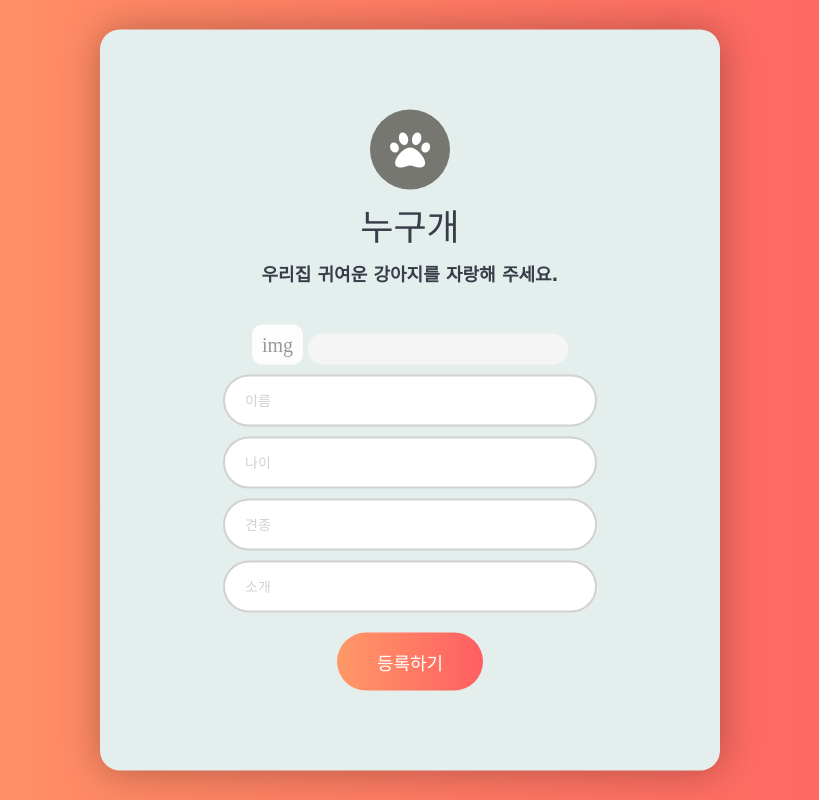
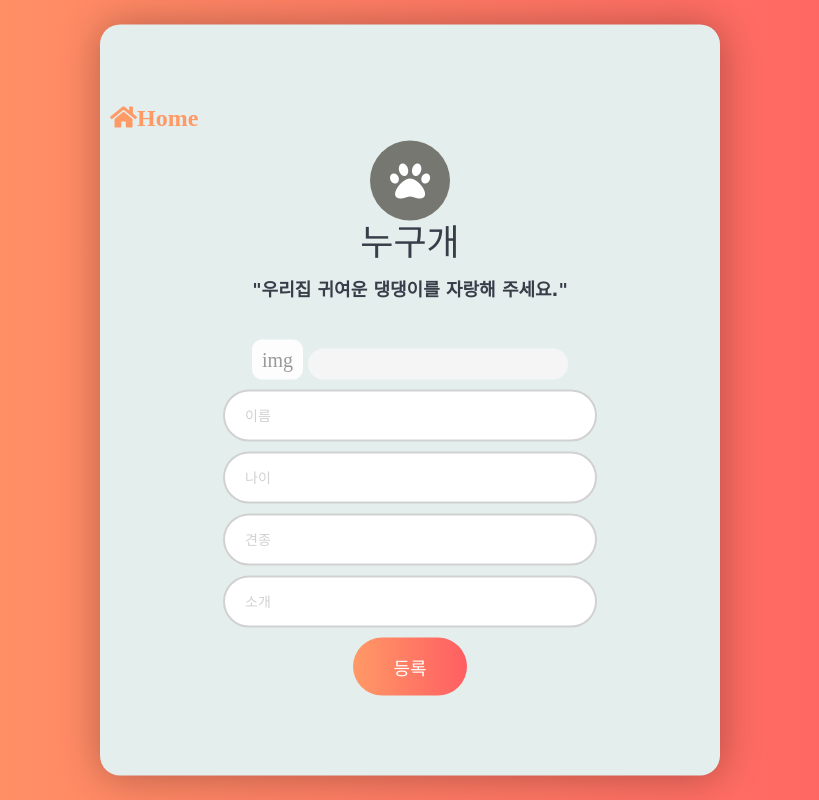
Before and after one commit to YYZA/sparta-miniproject, a Flask app: page /mypage/ in a window 1280 px wide. Shown: the whole page, without its empty margins (230-1049 px from the left). Run offline with Flask 2, Linux system fonts and the light colour scheme; some libraries are stand-ins or nearby versions; some web fonts are replaced.

Commit message:
my-page.html

```diff
--- a/src/templates/my_page.html
+++ b/src/templates/my_page.html
@@ -11,6 +11,20 @@ html {
 body {
   background: linear-gradient(90deg, #ff9966, #ff5e62);
 
+}
+.fas.fa-home{
+  color: #ff9966;
+  display:flex;
+  font-size: 1.2rem;
+  margin: 0 0 .6rem 0;
+}
+.fas.fa-paw{
+  color: white;
+  font-size: 2rem;
+  background: #777772;
+  padding: 1rem;
+  border-radius: 100%;
+  margin: 0 0 .2rem 0;
 }
 .main-text{
 font-size:1.8rem;
@@ -29,17 +43,6 @@ color:#383d4a;
   height: 100vh;
   position: realtive;
 }
-
-
-.fas.fa-paw{
-  color: white;
-  font-size: 2rem;
-  background: #777772;
-  padding: 1rem;
-  border-radius: 100%;
-  margin: 0 0 1rem 0;
-}
-
 .card-content {
   max-width: 30rem;
   background-color: #e4efed;
@@ -88,7 +91,7 @@ input {
   border: none;
   outline: none;
   cursor: pointer;
-  margin-top:1rem;
+  margin-top:.5rem;
 }
 .filebox input[type="file"] {
   position: absolute;
@@ -127,12 +130,16 @@ input {
  </style>
 <div class="wrapper">
   <form action="#" class="card-content">
+      <div class="home">
+      <i class="fas fa-home">Home</i>
+      </div>
     <div class="container">
       <div class="image">
        <i class="fas fa-paw"></i>
       </div>
+
       <h1 class="main-text">누구개</h1>
-      <h5 class="mini-text">우리집 귀여운 강아지를 자랑해 주세요. </h5>
+      <h5 class="mini-text">"우리집 귀여운 댕댕이를 자랑해 주세요." </h5>
     </div>
       <div class="filebox">
   <label for="file">img</label>
@@ -145,7 +152,7 @@ input {
         <input type="text" placeholder="나이" id="age">
         <input type="text" placeholder="견종" id="breed">
          <input type="text" placeholder="소개" id="intro">
-        <div> <button class="save-btn">등록하기</button></div>
+        <div> <button class="save-btn">등록</button></div>
     </div>
   </form>
 </div>
```
